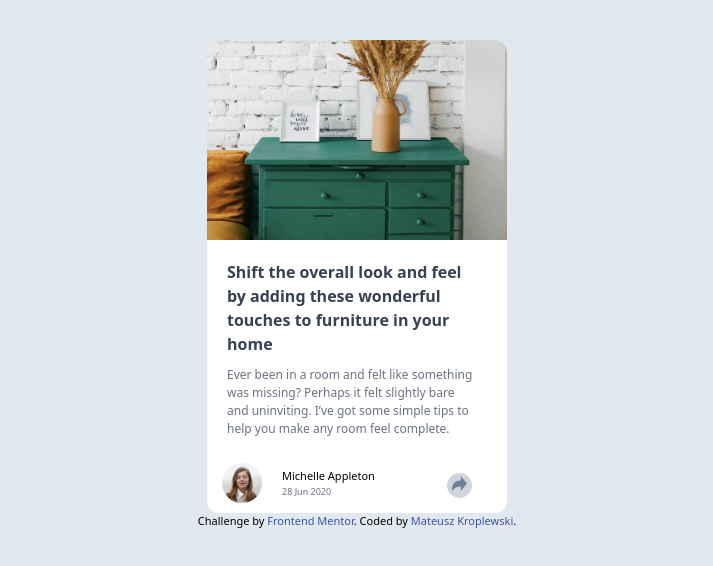
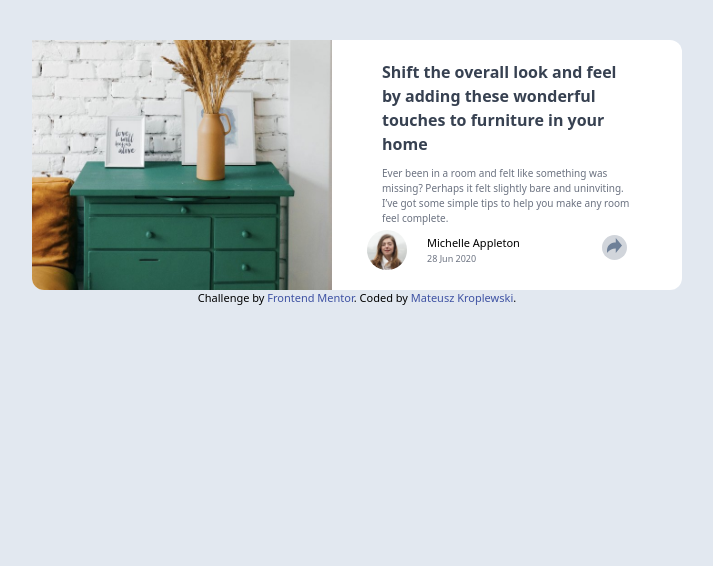
Before and after one commit to Kroplewski-M/article-preview-component-master, a plain HTML site: page index.html in a window 1280 px wide. Shown: the whole page, without its empty margins (283-996 px from the left). Drawn offline with nearby package versions, Linux system fonts and the light colour scheme.

Commit message:
default desktop view added

```diff
--- a/index.html
+++ b/index.html
@@ -16,28 +16,28 @@
   </style>
 </head>
 <body>
-  <div class="w-[300px] h-auto mx-auto bg-white rounded-xl mt-[40px] bg-gray-100">
-    <img src="./images/drawers.jpg" alt="drawers" class="w-[300px] h-[200px] rounded-t-xl mx-auto">
-    <div class="ml-5 mt-5 w-[250px]">
+  <div class="w-[300px] md:w-[650px] h-auto md:h-[250px] mx-auto bg-white rounded-xl mt-[40px] bg-gray-100 ">
+    <img src="./images/drawers.jpg" alt="drawers" class="w-[300px] h-[200px] md:h-[250px] rounded-t-xl md:rounded-t-none md:rounded-l-xl mx-auto md:mx-0 md:inline">
+    <div class="ml-5 mt-5 w-[250px] md:float-right mr-[50px]">
       <p class="font-bold text-gray-700 text-[16px]">
         Shift the overall look and feel by adding these wonderful
         touches to furniture in your home
       </p>
-      <p class="text-gray-500 text-[12px] mt-[10px]">
+      <p class="text-gray-500 text-[12px] md:text-[10px] mt-[10px]">
         Ever been in a room and felt like something was missing? Perhaps
         it felt slightly bare and uninviting. I’ve got some simple tips
         to help you make any room feel complete.
       </p>
     </div>
     <div class="flex">
-    <div id="normal" class="w-[300px] h-[50px] mt-[25px] flex ">
+    <div id="normal" class="w-[300px] h-[50px] mt-[25px] md:-mt-[60px] md:ml-[320px] flex ">
         <img src="./images/avatar-michelle.jpg" alt="profile pic" class=" rounded-full w-[40px] h-[40px] ml-[15px]">
         <div class="ml-5 mt-[5px]">
           <p class="text-[11px]">Michelle Appleton</p>
           <p class="text-[9px] text-gray-500">28 Jun 2020</p>
         </div>
       </div>
-      <div id="share" class="w-[25px] h-[25px] rounded-full bg-gray-300  mt-[35px] z-50 cursor-pointer absolute ml-[240px]">
+      <div id="share" class="w-[25px] h-[25px] rounded-full bg-gray-300 mt-[35px] md:ml-[570px] md:-mt-[55px] z-50 cursor-pointer absolute ml-[240px]">
         <img src="./images/icon-share.svg" alt="share" class="w-[15px] h-[15px] mx-auto mt-[3px] ">
       </div>
   </div>
@@ -48,6 +48,8 @@
           <img src="./images/icon-pinterest.svg" alt="FB" class="w-[20px] h-[20px] ml-[15px] mt-[12px]">
     </div>
 
+
+    </div>
   </div>
 
   <div class="attribution">
```
